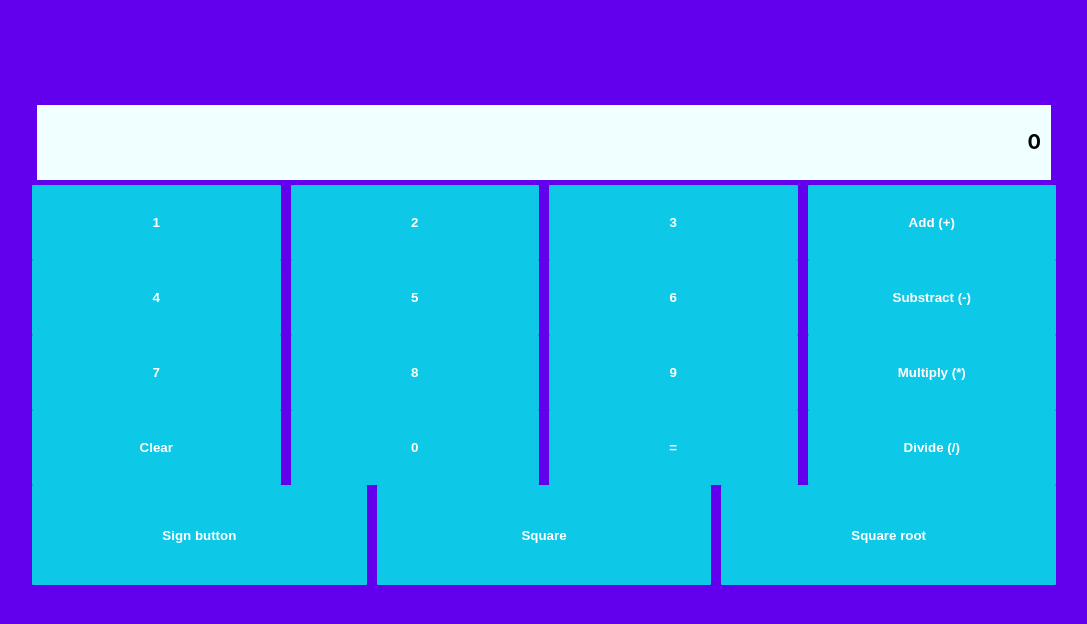
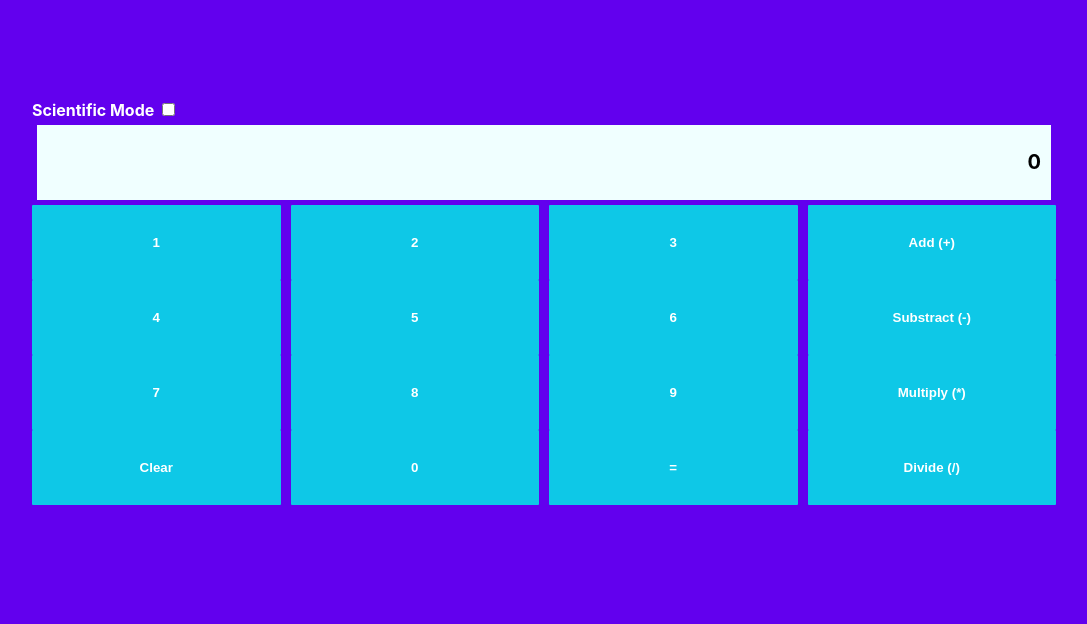
Before and after one commit to mayank8005/calculator, a React (Create React App) app: page / in a window 1280 px wide. Shown: the top 624 px of the page, without its empty margins (96-1183 px from the left). Built offline with nearby package versions, Linux system fonts and the light colour scheme.

Commit message:
add scientific control

```diff
--- a/src/components/calculator-ui/calculator-ui.js
+++ b/src/components/calculator-ui/calculator-ui.js
@@ -3,15 +3,19 @@ import "./calculator-ui.css";
 
 //importing child component
 import InputButton from "./input-button/input-button.js";
+import Header from "./header/header";
 
 //importing constants
 import { BUTTONS, SCIENTIFIC_BUTTONS } from "./calculator-ui.constant";
 
 //importing utility functions
-import { getValueWithOldValue, getNewResultWithLastValue, getScientificOperatorResult } from './calculator-ui.utils'
+import {
+  getValueWithOldValue,
+  getNewResultWithLastValue,
+  getScientificOperatorResult,
+} from "./calculator-ui.utils";
 
 export default function CalculatorUI() {
-
   const [userInput, setUserInput] = useState({
     operator: "",
     lastNumber: "",
@@ -19,9 +23,10 @@ export default function CalculatorUI() {
     showResult: true,
   });
 
+  const [scientificMode, setScientificMode] = useState(false);
+
   const inputButtonClickHandler = (value, isOperator, scientific) => {
     if (isOperator) {
-
       if (scientific) {
         setUserInput({
           ...userInput,
@@ -35,7 +40,7 @@ export default function CalculatorUI() {
       }
 
       // if operator is already selected then overide previously selected operator
-        if(!userInput.lastNumber) {
+      if (!userInput.lastNumber) {
         setUserInput({
           ...userInput,
           operator: value,
@@ -43,7 +48,7 @@ export default function CalculatorUI() {
       } else {
         setUserInput({
           ...userInput,
-            lastNumber: '',
+          lastNumber: "",
           result: getNewResultWithLastValue(userInput),
           showResult: true,
           operator: value,
@@ -61,7 +66,14 @@ export default function CalculatorUI() {
 
   return (
     <div className="calculator-container">
-      <div className="user-display"> {userInput.showResult ? userInput.result : userInput.lastNumber} </div>
+      <Header
+        scientificMode={scientificMode}
+        setScientificMode={setScientificMode}
+      />
+      <div className="user-display">
+        {" "}
+        {userInput.showResult ? userInput.result : userInput.lastNumber}{" "}
+      </div>
       <div className="grid button-grid">
         {BUTTONS.map((btn) => (
           <InputButton
@@ -71,6 +83,7 @@ export default function CalculatorUI() {
           />
         ))}
       </div>
+      {scientificMode ? (
         <div className="grid scientific-buttons">
           {SCIENTIFIC_BUTTONS.map((btn) => (
             <InputButton
@@ -80,6 +93,7 @@ export default function CalculatorUI() {
             />
           ))}
         </div>
+      ) : null}
     </div>
   );
 }
--- /dev/null
+++ b/src/components/calculator-ui/header/header.constant.js
@@ -0,0 +1,3 @@
+export const LABEL = {
+    scientificMode: 'Scientific Mode'
+}
--- /dev/null
+++ b/src/components/calculator-ui/header/header.css
@@ -0,0 +1,5 @@
+.scientific-mode-control {
+    color: white;
+    font-weight: bold;
+    text-align: left;
+}
--- /dev/null
+++ b/src/components/calculator-ui/header/header.js
@@ -0,0 +1,23 @@
+import React from 'react';
+import './header.css';
+
+//importing constant
+import {LABEL} from './header.constant'
+
+export default function Header(props) {
+
+    const toggleScientificMode = () => {
+        props.setScientificMode(!props.scientificMode);
+    }
+
+    return (
+        <header>
+            <div className="scientific-mode-control">
+                <span> {LABEL.scientificMode} </span>
+                <input type="checkbox" name="scientific-mode"
+                    checked={props.scientificModeEnable}
+                    onChange={toggleScientificMode} />
+                </div>
+        </header>
+    );
+}
```
Lines whose indentation alone changed are shown as unchanged.
